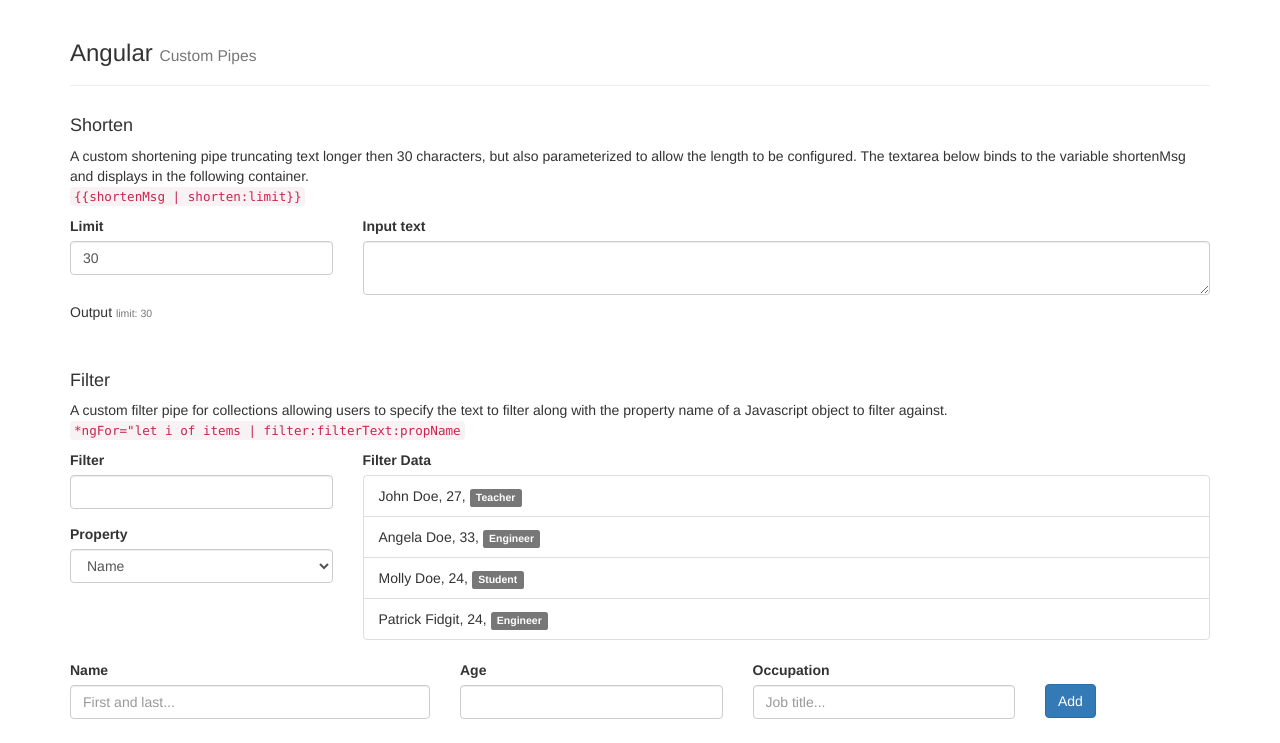
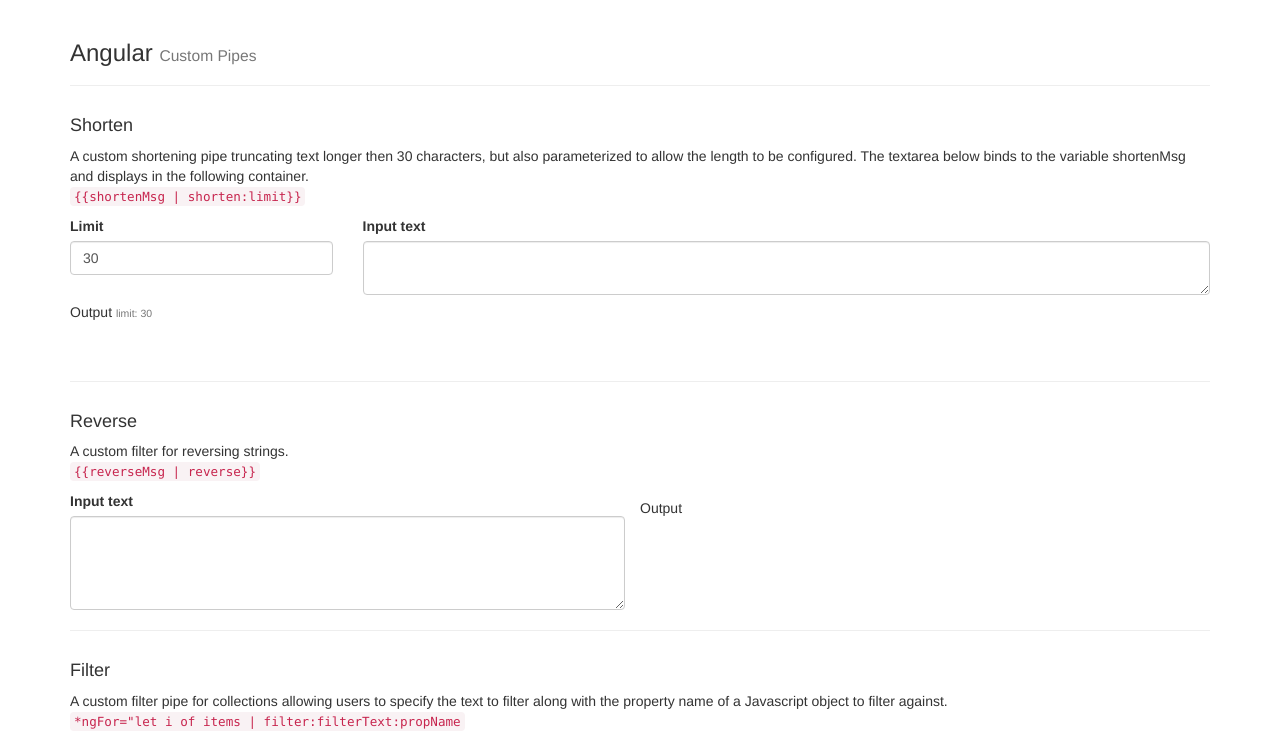
Before and after one commit to Floresj4/angular-custom-pipes, an Angular app: page / in a window 1280 px wide. Shown: the top 743 px of the page. Built offline with nearby package versions, Linux system fonts and the light colour scheme.

Commit message:
adding reverse pipe

```diff
--- a/src/app/app.component.html
+++ b/src/app/app.component.html
@@ -57,6 +57,38 @@
     </div>
 
   </form>
+
+  <hr/>
+
+  <form [formGroup]="reverseForm">
+    <div class="row">
+      <div class="col-xs-12">
+        <h4>Reverse</h4>
+        <p>A custom filter for reversing strings. <br/>
+        <code [innerHTML]="getReverseCmd()"></code></p>
+      </div>
+    </div>
+
+    <div class="row">
+      <div class="col-xs-6">
+        <label for="reverseText">Input text</label>
+        <textarea
+          id="reverseText"
+          name="reverseText"
+          [(ngModel)]="reverseText"
+          formControlName="reverseText"
+          rows="4"
+          class="form-control"></textarea>
+      </div>
+
+      <div class="row">
+        <h5>Output</h5>
+        <p>{{reverseText | reverse }}</p>
+      </div>
+    </div>
+  </form>
+
+  <hr/>
 
   <form [formGroup]="filterForm">
 
@@ -149,6 +181,8 @@
     </div>
   </form>
 
+  <hr/>
+
   <div class="row" style="margin-top:25px">
     <div class="col-xs-12">
       <div class='list-group'>
--- a/src/app/app.component.ts
+++ b/src/app/app.component.ts
@@ -11,11 +11,13 @@
   shortenMsg: string;
   filterText: string;
   filterProp: string;
+  reverseText: string;
   limit: number;
 
   shortenForm: FormGroup;
   filterForm: FormGroup;
   filterFormAdd: FormGroup;
+  reverseForm: FormGroup;
 
   filterData: any[];
   filterProperties: string[];
@@ -50,6 +52,10 @@
       'age': new FormControl(null, Validators.min(1)),
       'occupation': new FormControl(null)
     });
+
+    this.reverseForm = new FormGroup({
+      'reverseText': new FormControl(null)
+    });
   }
 
   getShortenCmd() {
@@ -60,6 +66,10 @@
     return '*ngFor="let i of items | filter:filterText:propName';
   }
 
+  getReverseCmd() {
+    return '{{reverseMsg | reverse}}';
+  }
+
   onAddData() {
     if(this.filterFormAdd.valid) {
       this.filterData.push(this.filterFormAdd.value);
--- a/src/app/app.module.ts
+++ b/src/app/app.module.ts
@@ -6,13 +6,15 @@
 import {FormsModule, ReactiveFormsModule} from '@angular/forms';
 import {ShortenPipe} from './pipes/shorten.pipe';
 import {FilterPipe} from './pipes/filter.pipe';
+import {ReversePipe} from './pipes/reverse.pipe';
 
 
 @NgModule({
   declarations: [
     AppComponent,
     ShortenPipe,
-    FilterPipe
+    FilterPipe,
+    ReversePipe
   ],
   imports: [
     BrowserModule,
--- /dev/null
+++ b/src/app/pipes/reverse.pipe.ts
@@ -0,0 +1,15 @@
+import {Pipe, PipeTransform} from '@angular/core';
+
+@Pipe({
+  name: 'reverse'
+})
+export class ReversePipe implements PipeTransform {
+  transform(value: string) {
+    if(value === undefined || value === '') {
+      return value;
+    }
+
+    return value.split('')
+      .reverse().join('');
+  }
+}
```
